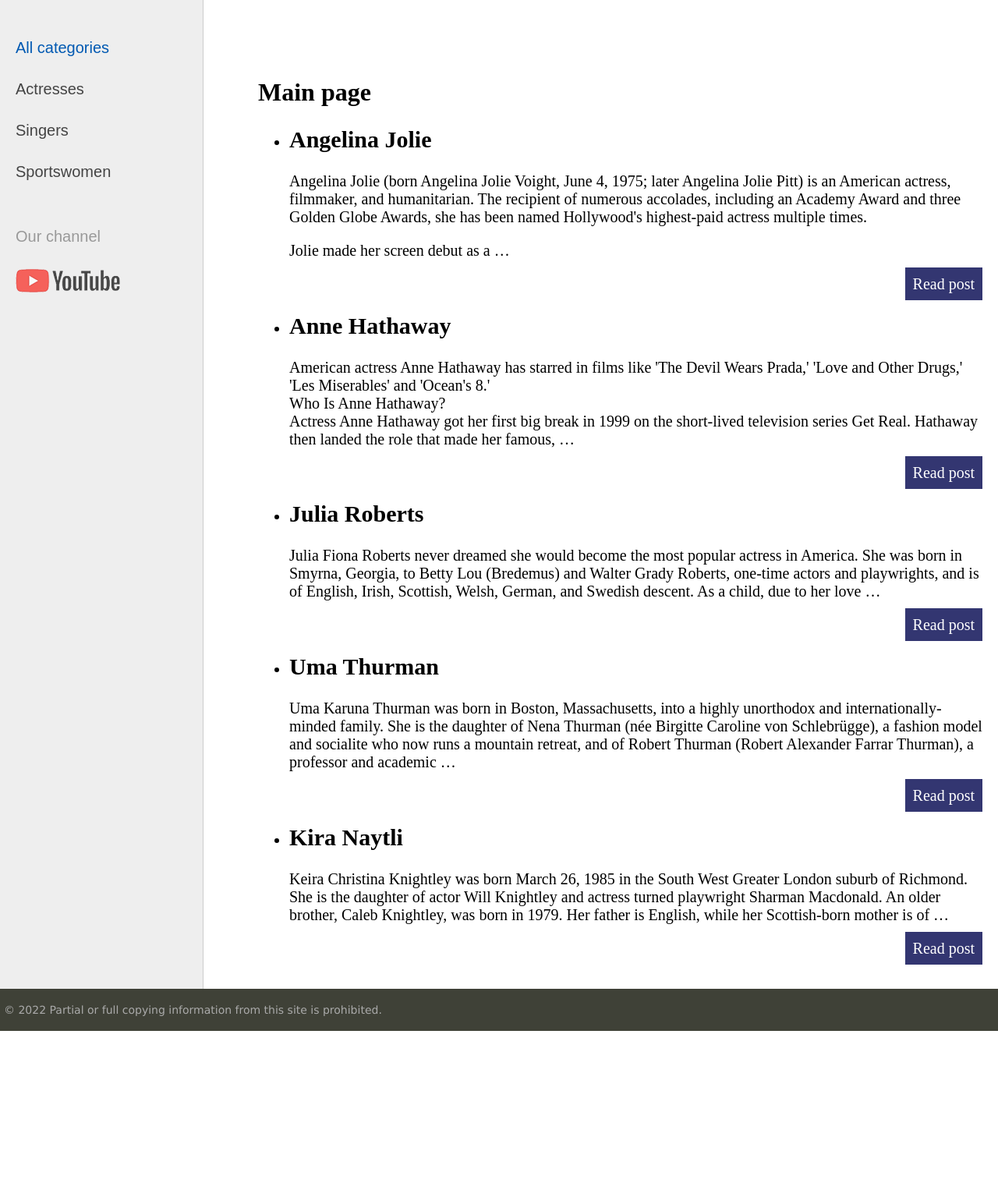
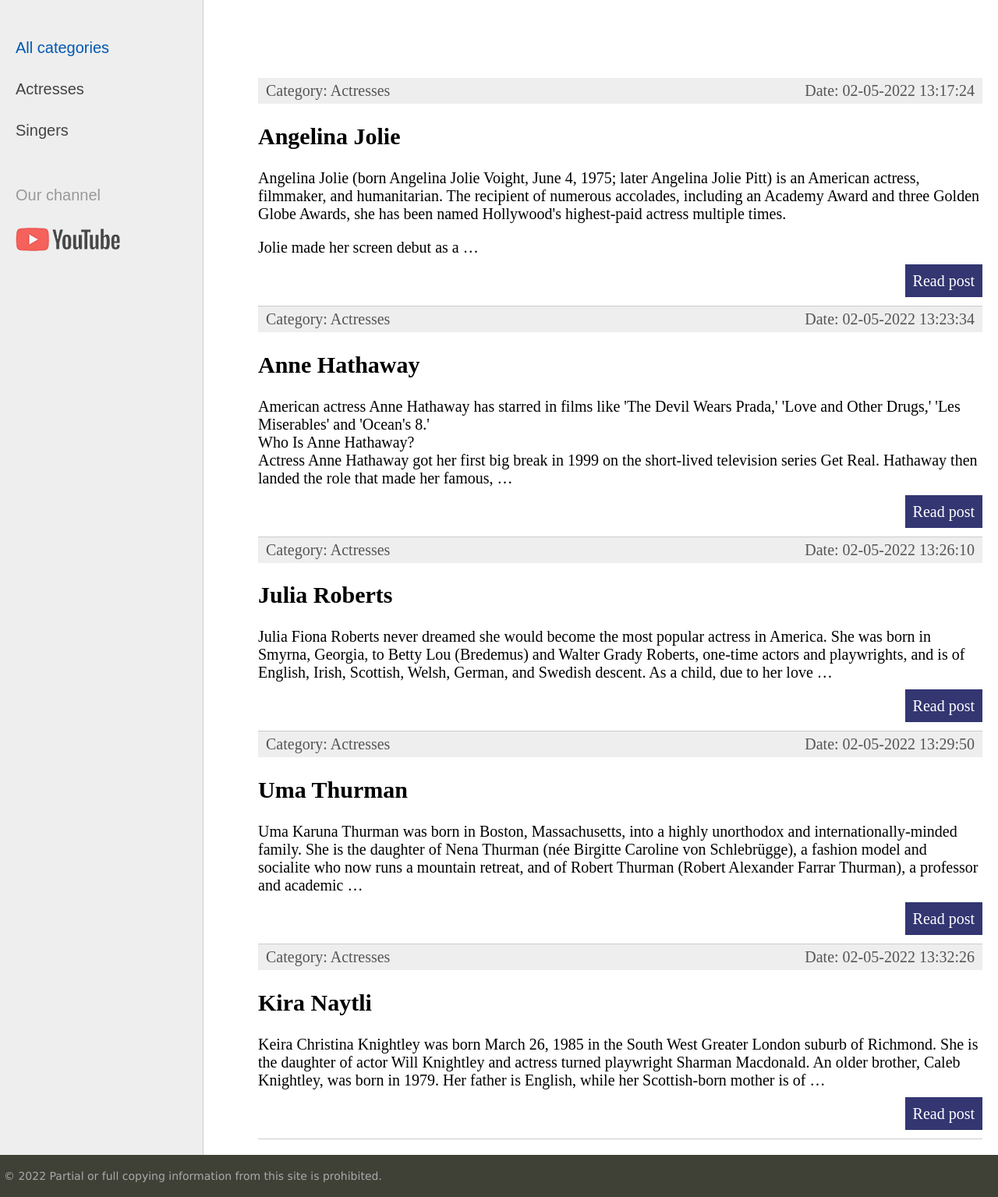
Before and after one commit to Tim-Abozny/ISP-2022-053054, a Django app: page / in a window 1280 px wide. Shown: the part 60-1595 px from the top of the page at 78% size. Before the commit the page ends 1382 px from the top, so only its background shows below. Run offline with Django 4.2, Linux system fonts and the light colour scheme; data comes from the database, SQL or seed files in the repository; both versions use the stored data as it was after the commit.

Commit message:
Created links between models

```diff
--- a/task_3/thirdLab/women/models.py
+++ b/task_3/thirdLab/women/models.py
@@ -9,9 +9,20 @@ class Women(models.Model):
     time_create = models.DateTimeField(auto_now_add=True)
     time_update = models.DateTimeField(auto_now=True)
     is_published = models.BooleanField(default=True)
+    cat = models.ForeignKey('Category', on_delete=models.PROTECT, null=True)
 
     def __str__(self):
         return self.title   # write this magic method to print titles after SQL query
 
     def get_absolute_url(self):
         return reverse('post', kwargs={'post_id': self.pk})
+
+
+class Category(models.Model):
+    name = models.CharField(max_length=100, db_index=True)
+
+    def __str__(self):
+        return self.name
+
+    def get_absolute_url(self):
+        return reverse('category', kwargs={'cat_id': self.pk})
--- a/task_3/thirdLab/women/templates/women/base.html
+++ b/task_3/thirdLab/women/templates/women/base.html
@@ -33,10 +33,20 @@
 <!-- Sidebar left -->
 	<td valign="top" class="left-chapters">
 	<ul id="leftchapters">
+{% if cat_selected == 0 %}
 		<li class="selected">All categories</li>
-		<li><a href="#">Actresses</a></li>
-		<li><a href="#">Singers</a></li>
-		<li><a href="#">Sportswomen</a></li>
+{% else %}
+		<li><a href="{% url 'home' %}">All categories</a></li>
+{% endif %}
+
+{% for cat in cats %}
+	{% if cat.pk == cat_selected %}
+		<li class="selected">{{cat.name}}</li>
+	{% else %}
+		<li><a href="{{ cat.get_absolute_url }}">{{cat.name}}</a></li>
+	{% endif %}
+{% endfor %}
+
 		<li class="share">
 		<p>Our channel</p>
 		<a class="share-yt" href="https://www.youtube.com/c/marvel" target="_blank" rel="nofollow"></a>
--- a/task_3/thirdLab/women/templates/women/index.html
+++ b/task_3/thirdLab/women/templates/women/index.html
@@ -1,18 +1,20 @@
 {% extends 'women/base.html' %}
 
 {% block content %}
+<ul class="list-articles">
+	{% for post in posts %}
+			<li><div class="article-panel">
+	<p class="first">Category: {{ post.cat }}</p>
+	<p class="last">Date: {{ post.time_update | date:"d-m-Y H:i:s" }}</p>
+</div>
 
-<h1>{{ title }}</h1>
-
-<ul>
-    {% for post in posts %}
-        <li>
-            <h2>{{ post.title }}</h2>
-            <p>{{ post.content | linebreaks | truncatewords:50 }}</p>
-            <div class="clear"></div>
-            <p class="link-read-post"><a href="{{ post.get_absolute_url }}">Read post</a></p>
-        </li>
-    {% endfor %}
+				<h2>{{post.title}}</h2>
+	{% autoescape on %}
+	{{ post.content | linebreaks | truncatewords:50 }}
+	{% endautoescape %}
+			<div class="clear"></div>
+			<p class="link-read-post"><a href="{{ post.get_absolute_url }}">Read post</a></p>
+			</li>
+	{% endfor %}
 </ul>
-
 {% endblock %}
--- a/task_3/thirdLab/women/urls.py
+++ b/task_3/thirdLab/women/urls.py
@@ -9,4 +9,5 @@ urlpatterns = [
     path('contact/', contact, name='contact'),
     path('login/', login, name='login'),
     path('post/<int:post_id>/', show_post, name='post'),
+    path('category/<int:cat_id>/', show_category, name='category'),
 ]
--- a/task_3/thirdLab/women/views.py
+++ b/task_3/thirdLab/women/views.py
@@ -13,10 +13,14 @@ menu = [
 
 def index(request):
     posts = Women.objects.all()
+    cats = Category.objects.all()
+
     send_parameters = {
         'posts': posts,
+        'cats': cats,
         'menu': menu,
-        'title': 'Main page'
+        'title': 'Main page',
+        'cat_selected': 0
     }
     return render(request, 'women/index.html', context=send_parameters)
 
@@ -43,3 +47,20 @@ def pageNotFound(request, exception):
 
 def show_post(request, post_id):
     return HttpResponse(f"Show article with id = {post_id}")
+
+
+def show_category(request, cat_id):
+    posts = Women.objects.filter(cat_id=cat_id)
+    cats = Category.objects.all()
+
+    if len(posts) == 0:
+        raise Http404
+
+    send_parameters = {
+        'posts': posts,
+        'cats': cats,
+        'menu': menu,
+        'title': 'Display by category',
+        'cat_selected': cat_id
+    }
+    return render(request, 'women/index.html', context=send_parameters)
```
Also changed, not shown: task_3/thirdLab/db.sqlite3, task_3/thirdLab/women/migrations/0002_category_women_cat.py (added).
